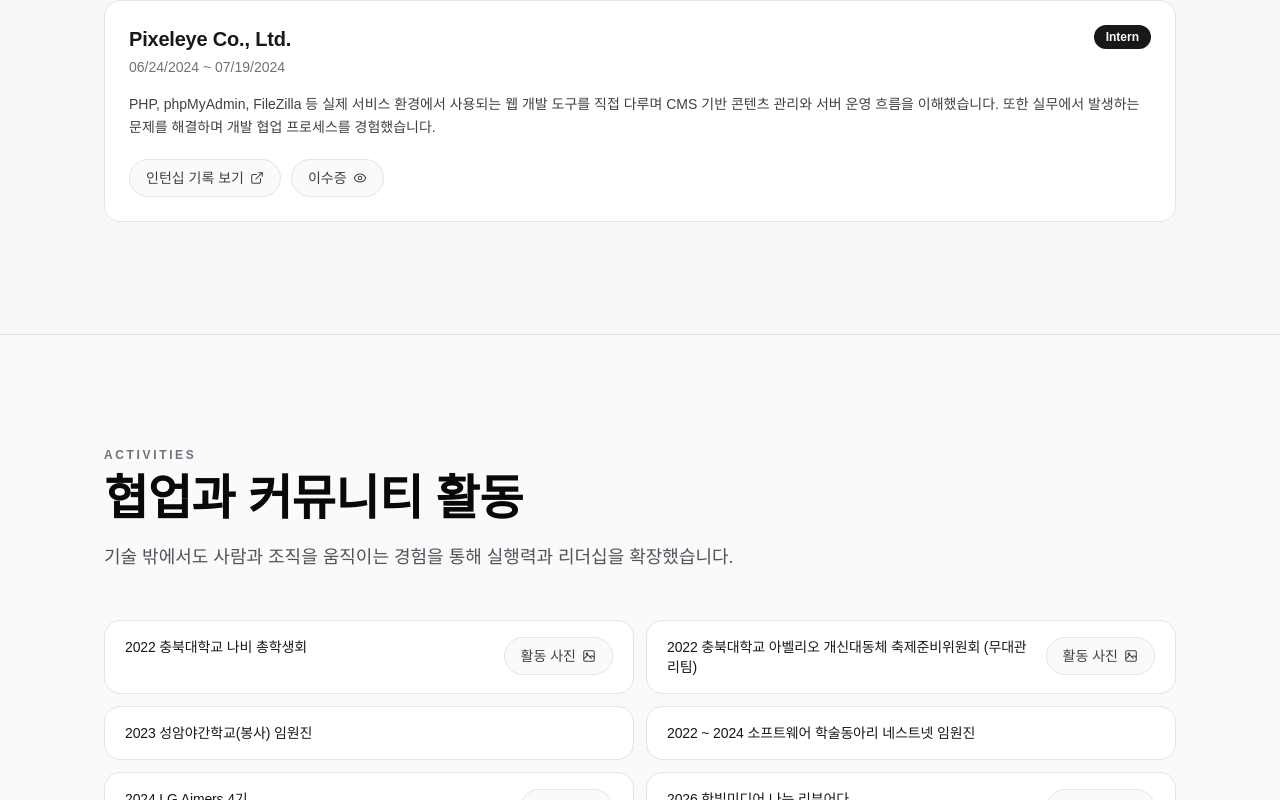
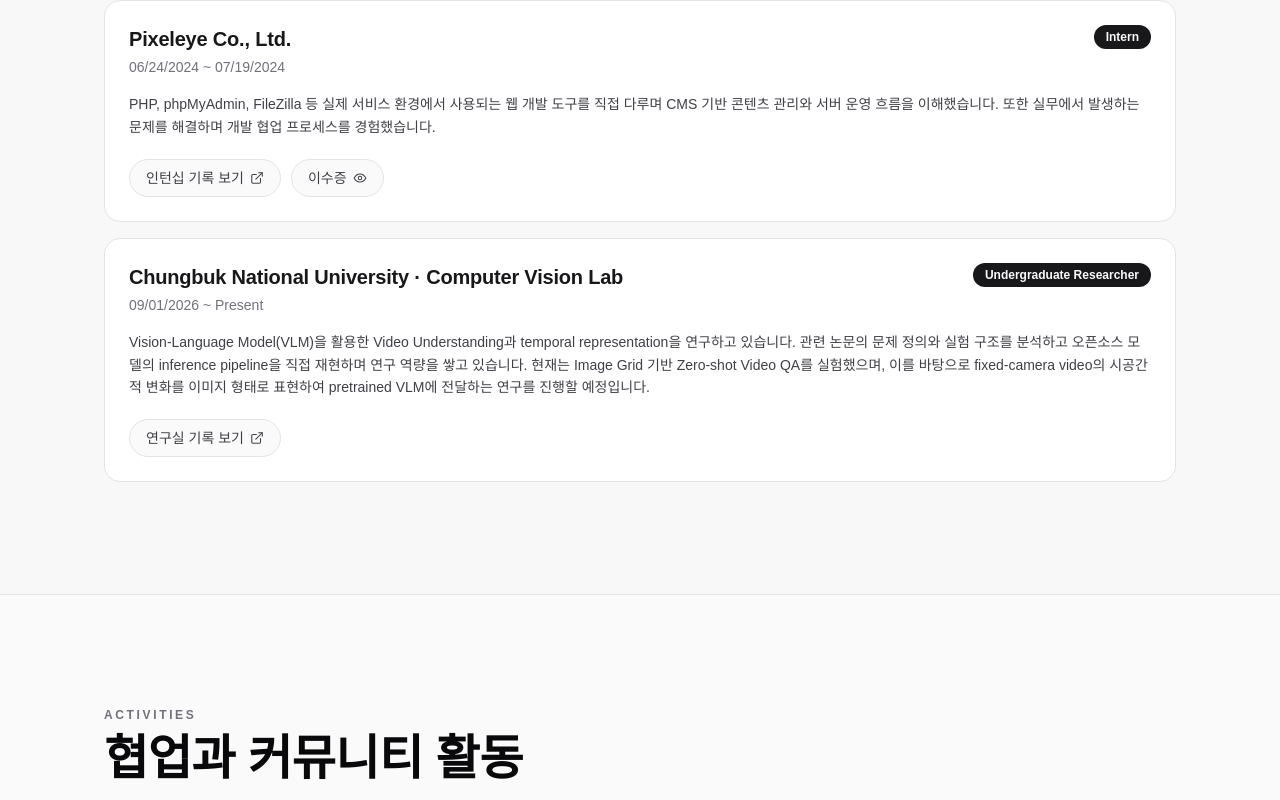
Before and after one commit to mk-isos/markus-portfolio, a Next.js app: page / in a window 1280 px wide. Shown: the part 4111-4911 px from the top of the page. Built offline with nearby package versions, Linux system fonts and the light colour scheme.

Commit message:
feat: add undergraduate researcher experience

```diff
--- a/src/data/portfolio.ts
+++ b/src/data/portfolio.ts
@@ -638,6 +638,22 @@ export const experiences: Experience[] = [
         width: 1259,
         height: 1765,
         alt: text("Pixeleye Co., Ltd. 현장실습 이수증", "Pixeleye Co., Ltd. internship certificate"),
+      },
+    ],
+  },
+  {
+    title: "Chungbuk National University · Computer Vision Lab",
+    period: "09/01/2026 ~ Present",
+    position: text("Undergraduate Researcher", "Undergraduate Researcher"),
+    description: text(
+      "Vision-Language Model(VLM)을 활용한 Video Understanding과 temporal representation을 연구하고 있습니다. 관련 논문의 문제 정의와 실험 구조를 분석하고 오픈소스 모델의 inference pipeline을 직접 재현하며 연구 역량을 쌓고 있습니다. 현재는 Image Grid 기반 Zero-shot Video QA를 실험했으며, 이를 바탕으로 fixed-camera video의 시공간적 변화를 이미지 형태로 표현하여 pretrained VLM에 전달하는 연구를 진행할 예정입니다.",
+      "I study video understanding and temporal representation using Vision-Language Models (VLMs). I build research skills by analyzing the problem definitions and experimental designs of related papers and reproducing inference pipelines from open-source models. I have experimented with image grid-based zero-shot Video QA and plan to explore methods that represent spatiotemporal changes in fixed-camera video as images for pretrained VLMs.",
+    ),
+    evidenceItems: [
+      {
+        type: "link",
+        href: "https://mkisos.tistory.com/category/%EA%B0%9C%EB%B0%9C%20%EB%8F%84%EA%B5%AC/CVPR_Lab",
+        label: text("연구실 기록 보기", "View Research Lab Log"),
       },
     ],
   },
```
